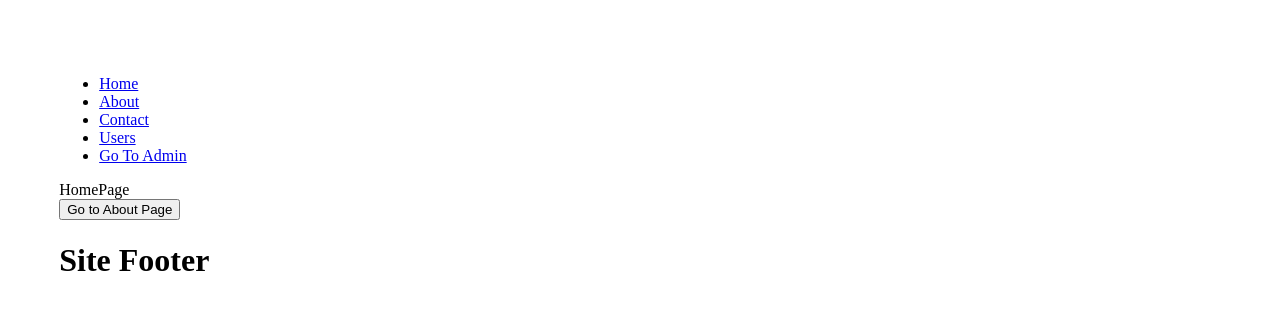
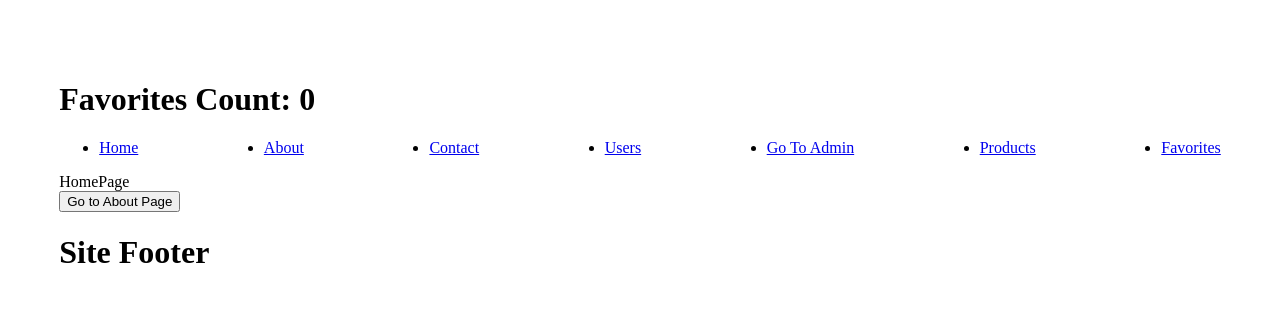
Before and after one commit to MustafaErtugrul/dgpays-demo, a React (Create React App) app: page / in a window 1280 px wide. Shown: the top 310 px of the page. Built offline with nearby package versions, Linux system fonts and the light colour scheme.

Commit message:
favorites product page

```diff
--- a/src/App.js
+++ b/src/App.js
@@ -1,5 +1,6 @@
-import React from 'react'
+import React, { useContext } from 'react'
 import { Link, Navigate, Route, Routes } from 'react-router-dom'
+import { favoritesContext } from './contextSample/favoritesContext'
 import AboutPage from './routingSample/AboutPage'
 import AdminHomePage from './routingSample/AdminHomePage'
 import ContactPage from './routingSample/ContactPage'
@@ -13,17 +14,22 @@
 
 function App() {
 
+  const { favorites } = useContext(favoritesContext)
 
 
   return (
     <>
 
-      <ul>
+      <h1>Favorites Count: {favorites.length} </h1>
+
+      <ul style={{ display: 'flex', justifyContent: 'space-between' }}>
         <li><Link to='/'>Home</Link></li>
         <li><Link to='/about'>About</Link></li>
         <li><Link to='/contact'>Contact</Link></li>
         <li><Link to='/users'>Users</Link></li>
         <li><Link to='/admin'>Go To Admin</Link></li>
+        <li><Link to='/products'>Products</Link></li>
+        <li><Link to='/favorites'>Favorites</Link></li>
 
       </ul>
       <Routes>
@@ -33,16 +39,12 @@
 
           })
         }
-        {/* <Route path='/' element={<HomePage />} />
-        <Route path='/about' element={<AboutPage />} />
-        <Route path='/contact' element={<ContactPage />} />
-        <Route path='/users' element={<UsersPage />} ></Route>
-        <Route path='/users/:id' element={<UserDetail />} ></Route>
-        <Route path='/products' element={<Navigate to='/' replace />} />
-        <Route path='/admin' element={<RequireAuth><AdminHomePage /></RequireAuth>} />
-        <Route path='*' element={<NoMatch />} /> */}
       </Routes>
       <h1>Site Footer</h1>
+
+
+
+
     </>
   )
 }
--- /dev/null
+++ b/src/contextSample/FavoritesPage.js
@@ -0,0 +1,37 @@
+import React, { useContext } from 'react'
+import { favoritesContext } from './favoritesContext'
+
+function FavoritesPage() {
+
+    const { favorites, setfavorites } = useContext(favoritesContext)
+
+
+    const emptyFavorites = () => {
+        setfavorites([]);
+    }
+
+    const removeFavorites = (id) => {
+
+        let favoritesArray = favorites.filter(q => q.id != id);
+        setfavorites([...favoritesArray])
+
+    }
+
+    return (<>
+        <ul>
+            {
+                favorites && favorites.map((item, key) => {
+                    return <div style={{ display: 'flex' }}>
+                        <li key={item.id}>{item.name}</li><button onClick={() => removeFavorites(item.id)}>Remove</button>
+                    </div>
+
+                })
+            }
+        </ul>
+        <button onClick={() => emptyFavorites()}>Empty All Favorites</button>
+
+    </>
+    )
+}
+
+export default FavoritesPage
--- /dev/null
+++ b/src/contextSample/ProductPage.js
@@ -0,0 +1,64 @@
+import React, { useContext, useEffect, useState } from 'react'
+import { favoritesContext } from './favoritesContext';
+
+function ProductPage() {
+
+    const [products, setproducts] = useState([]);
+
+    const { favorites, setfavorites } = useContext(favoritesContext);
+
+
+    useEffect(() => {
+
+        fetch('https://northwind.vercel.app/api/products')
+            .then(res => res.json())
+            .then(data => setproducts(data));
+
+    }, []);
+
+
+    const addToFavorites = (item) => {
+
+        //context üzerindeki global state e bir favori ekleyecek
+
+        //eğer bu ürün favorilerde varsa ekleme!
+        let favoriteProduct = favorites.find(q => q.id == item.id);
+
+        if(!favoriteProduct){
+            setfavorites([...favorites, item])
+        }
+
+
+
+    }
+
+    return (<>
+        <table>
+            <thead>
+                <tr>
+                    <th>Id</th>
+                    <th>Name</th>
+                    <th>Unit Price</th>
+                    <th>Favorite</th>
+                </tr>
+            </thead>
+            <tbody>
+                {
+                    products && products.map((item, key) => {
+                        return <tr key={key}>
+                            <td>{item.id}</td>
+                            <td>{item.name}</td>
+                            <td>{item.unitPrice}</td>
+                            <td><button onClick={() => addToFavorites(item)}>Add To Favorites</button></td>
+
+                        </tr>
+                    })
+                }
+            </tbody>
+
+        </table>
+    </>
+    )
+}
+
+export default ProductPage
--- /dev/null
+++ b/src/contextSample/favoritesContext.js
@@ -0,0 +1,18 @@
+import { createContext, useState } from "react";
+
+export const favoritesContext = createContext(null);
+
+
+export const FavoriteProvider = ({ children }) => {
+
+    //Global state
+    const [favorites, setfavorites] = useState([]);
+
+    const values = {
+        favorites,
+        setfavorites
+    }
+
+    return <favoritesContext.Provider value={values}>{children}</favoritesContext.Provider>
+
+}
--- a/src/index.js
+++ b/src/index.js
@@ -2,12 +2,15 @@
 import ReactDOM from 'react-dom/client';
 import { BrowserRouter } from 'react-router-dom';
 import App from './App';
+import { FavoriteProvider } from './contextSample/favoritesContext';
 
 const root = ReactDOM.createRoot(document.getElementById('root'));
 
 root.render(
   <BrowserRouter>
-    <App></App>
+    <FavoriteProvider>
+      <App></App>
+    </FavoriteProvider>
   </BrowserRouter>
 
 );
```
Also changed, not shown: src/routingSample/routeConfig.js (+11 -1 lines).
